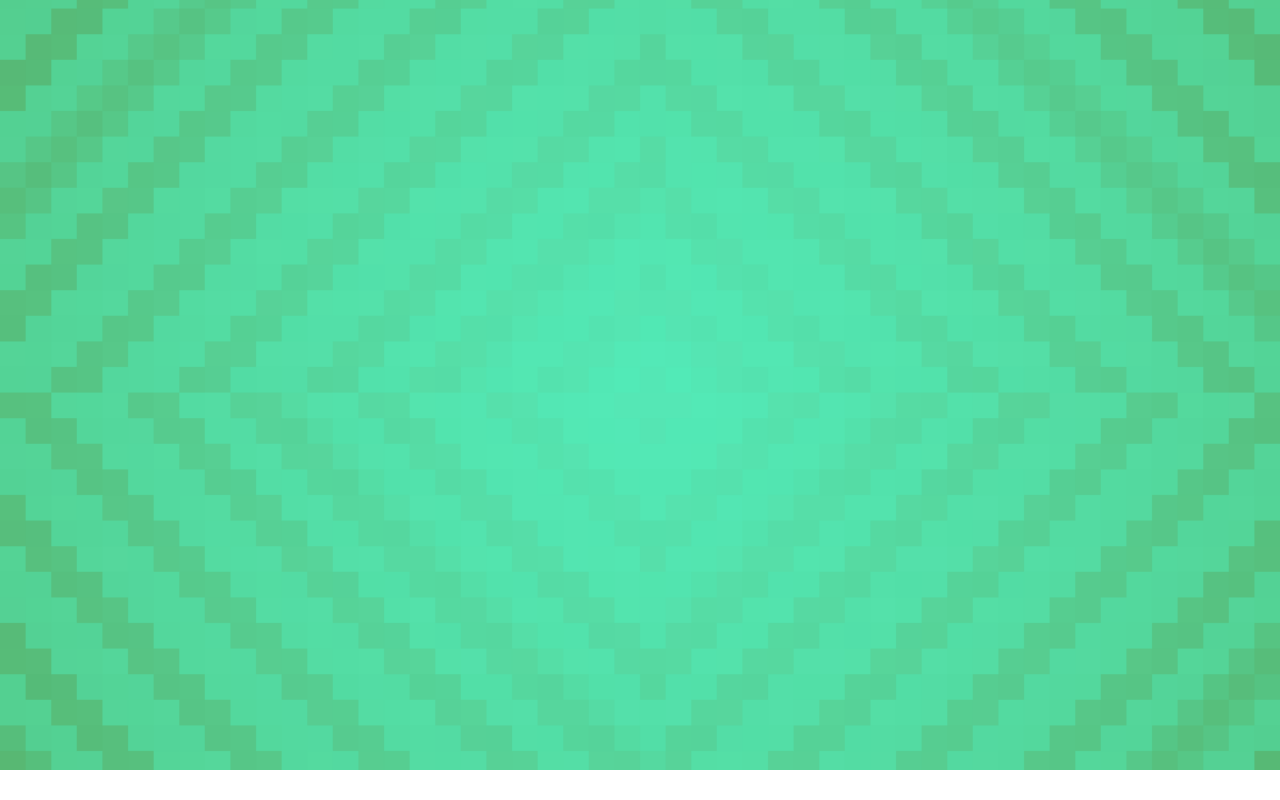
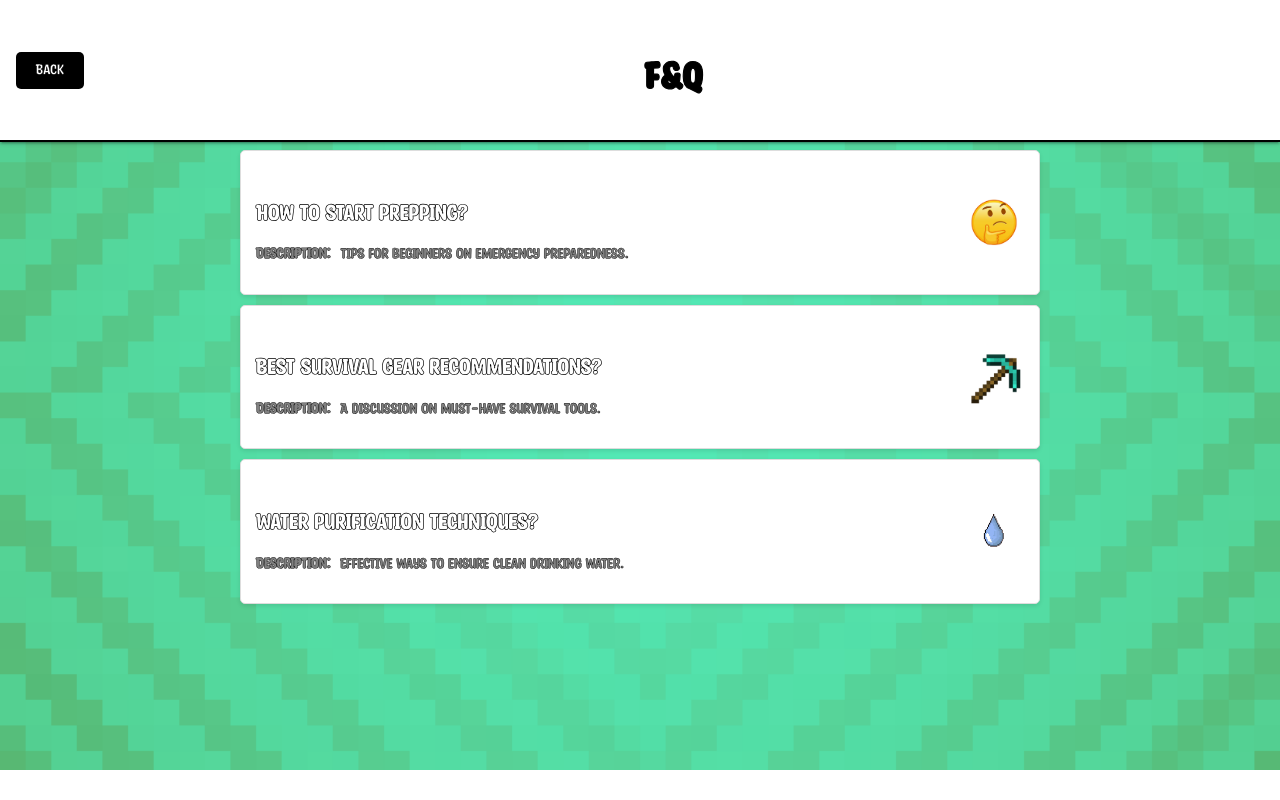
Before and after one commit to BonelessWater/Artemis, a React (Create React App) app in the folder artemis/: page /prep in a window 1280 px wide. Before the commit this address had no page. Built offline with nearby package versions, Linux system fonts and the light colour scheme; a web font is replaced by a local one.

Commit message:
prep page

```diff
--- a/artemis/src/App.js
+++ b/artemis/src/App.js
@@ -6,6 +6,7 @@ import Body from './components/Body';
 import ResearchPage from './components/ResearchPage';
 import HelpPage from './components/HelpPage';
 import AcheivementPage from './components/AchievementPage';
+import PrepPage from './components/PrepPage';
 
 // Placeholder components...
 const SettingsPage = () => (
@@ -32,6 +33,7 @@ const App = () => (
         <Route path="/settings" element={<SettingsPage />} />
         <Route path="/help" element={<HelpPage />} />
         <Route path="/achieve" element={<AcheivementPage />} />
+        <Route path="/prep" element={<PrepPage />} />
       </Routes>
     </Router>
   </div>
--- /dev/null
+++ b/artemis/src/components/PrepPage.js
@@ -0,0 +1,106 @@
+import React, { useState } from "react";
+
+const DiscussionForum = () => {
+  const [posts, setPosts] = useState([
+    { id: 1, title: "How to start prepping?", description: "Tips for beginners on emergency preparedness.", comments: [{ user: "yungthickdaddy", text: "Start with water storage!" }, { user: "survivalKing", text: "Buy a first aid kit." }] },
+    { id: 2, title: "Best survival gear recommendations?", description: "A discussion on must-have survival tools.", comments: [{ user: "prepMaster", text: "Fire starter is a must!" }, { user: "wildHunter", text: "Get a multi-tool." }] },
+    { id: 3, title: "Water purification techniques?", description: "Effective ways to ensure clean drinking water.", comments: [{ user: "camper23", text: "Boiling is the safest." }, { user: "offgridMike", text: "Use a water filter." }] }
+  ]);
+
+  const [selectedPost, setSelectedPost] = useState(null);
+  const [newComment, setNewComment] = useState("");
+  const [image, setImage] = useState(null);
+
+  const handlePostClick = (post) => {
+    setSelectedPost(post);
+  };
+
+  const closePopup = () => {
+    setSelectedPost(null);
+    setNewComment("");
+    setImage(null);
+  };
+
+  const handleAddComment = () => {
+    if (newComment.trim() !== "" || image) {
+      setSelectedPost({ ...selectedPost, comments: [...selectedPost.comments, { user: "anonymous", text: newComment, image }] });
+      setNewComment("");
+      setImage(null);
+    }
+  };
+
+  const handleImageUpload = (event) => {
+    const file = event.target.files[0];
+    if (file) {
+      const reader = new FileReader();
+      reader.onloadend = () => {
+        setImage(reader.result);
+      };
+      reader.readAsDataURL(file);
+    }
+  };
+
+  return (
+    <div className="min-height-100vh" style={{ display: "flex", flexDirection: "column", alignItems: "center", justifyContent: "center", paddingTop: "80px", width: "100%", maxWidth: "100vw" }}>
+      {/* Header section */}
+      <div className="white center-align z-depth-1" style={{ position: "fixed", top: 0, left: 0, width: "100%", padding: "16px", borderBottom: "2px solid black", background: "white", zIndex: 10, display: "flex", justifyContent: "space-between", alignItems: "center", flexWrap: "wrap" }}>
+        <button onClick={() => window.location.href = "http://localhost:3000/"} style={{ background: "black", color: "white", border: "none", padding: "10px 20px", cursor: "pointer", borderRadius: "5px", fontSize: "1rem", flexShrink: 0 }}>
+          Back
+        </button>
+        <h1 className="black-text" style={{ fontWeight: "bold", fontSize: "2.5rem", textAlign: "center", flexGrow: 1, minWidth: "200px" }}>F&Q</h1>
+      </div>
+
+      {/* Discussion Forum Posts */}
+      <div style={{ width: "90%", maxWidth: "800px", marginTop: "100px", display: "flex", flexDirection: "column", alignItems: "center" }}>
+        {posts.map(post => (
+          <button key={post.id} onClick={() => handlePostClick(post)} style={{ background: "white", padding: "15px", marginBottom: "10px", borderRadius: "5px", boxShadow: "0 2px 4px rgba(0, 0, 0, 0.1)", textAlign: "left", border: "1px solid #ddd", cursor: "pointer", width: "100%", display: "flex", justifyContent: "space-between", alignItems: "center", flexWrap: "wrap" }}>
+            <div style={{ flex: "1 1 auto", minWidth: "60%" }}>
+              <h2 style={{ fontSize: "1.5rem", fontWeight: "bold", marginBottom: "5px", textAlign: "left" }}>{post.title}</h2>
+              <div style={{ display: "flex", alignItems: "center" }}>
+                <p style={{ fontSize: "1rem", color: "gray", fontWeight: "bold", marginRight: "10px" }}>Description:</p>
+                <p style={{ fontSize: "1rem", color: "gray" }}>{post.description}</p>
+              </div>
+            </div>
+            <img src={`/images/${post.id === 1 ? "question.png" : post.id === 2 ? "pickaxe.png" : "water.png"}`} alt="Post Image" style={{ width: "60px", height: "60px", flexShrink: 0 }} />
+          </button>
+        ))}
+      </div>
+
+      {/* Full Page Popup Window */}
+      {selectedPost && (
+        <div style={{ position: "fixed", top: 0, left: 0, width: "100%", height: "100%", background: "white", color: "black", padding: "20px", textAlign: "center", zIndex: 20, overflowY: "auto" }}>
+          <strong style={{ fontSize: "2rem" }}>{selectedPost.title}</strong>
+          <div style={{ textAlign: "left", marginTop: "10px" }}>
+            <p style={{ fontSize: "1rem", fontWeight: "bold" }}>Description:</p>
+            <p style={{ fontSize: "1.2rem" }}>{selectedPost.description}</p>
+          </div>
+
+          {/* Comments Section */}
+          <div style={{ textAlign: "left", marginTop: "20px" }}>
+            <h3 style={{ fontSize: "1.5rem", fontWeight: "bold" }}>Comments:</h3>
+            <ul>
+              {selectedPost.comments.map((comment, index) => (
+                <li key={index} style={{ marginBottom: "5px" }}>
+                  <strong>{comment.user}:</strong> {comment.text}
+                  {comment.image && <img src={comment.image} alt="User Upload" style={{ display: "block", maxWidth: "100px", marginTop: "5px" }} />}
+                </li>
+              ))}
+            </ul>
+            <textarea
+              value={newComment}
+              onChange={(e) => setNewComment(e.target.value)}
+              placeholder="Write a comment..."
+              style={{ width: "100%", padding: "10px", marginTop: "10px", color: "black", background: "white", border: "1px solid black" }}
+            ></textarea>
+            <input type="file" accept="image/*" onChange={handleImageUpload} style={{ marginTop: "10px" }} />
+            <button onClick={handleAddComment} style={{ marginTop: "10px", background: "black", color: "white", border: "none", padding: "5px 10px", cursor: "pointer", borderRadius: "3px" }}>Post Comment</button>
+          </div>
+
+          <button onClick={closePopup} style={{ marginTop: "20px", background: "black", color: "white", border: "none", padding: "10px 20px", cursor: "pointer", borderRadius: "5px" }}>Close</button>
+        </div>
+      )}
+    </div>
+  );
+};
+
+export default DiscussionForum;
```
Also changed, not shown: artemis/public/images/pickaxe.png (added), artemis/public/images/question.png (added).
